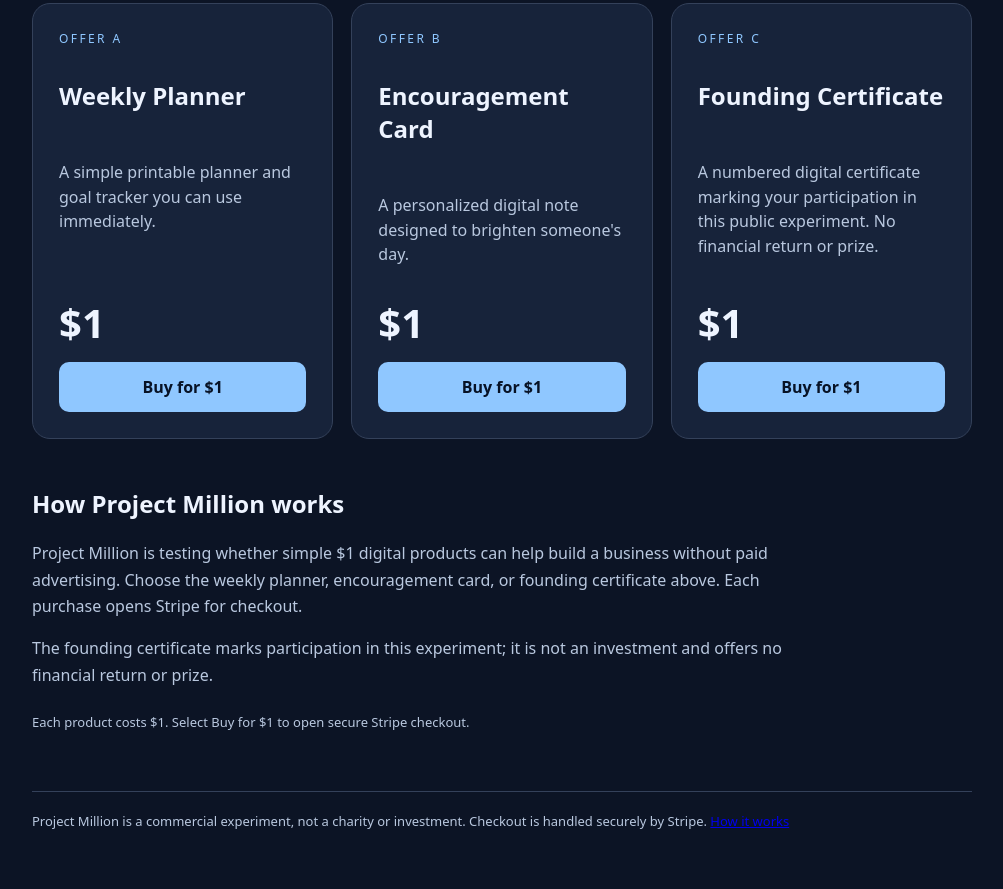
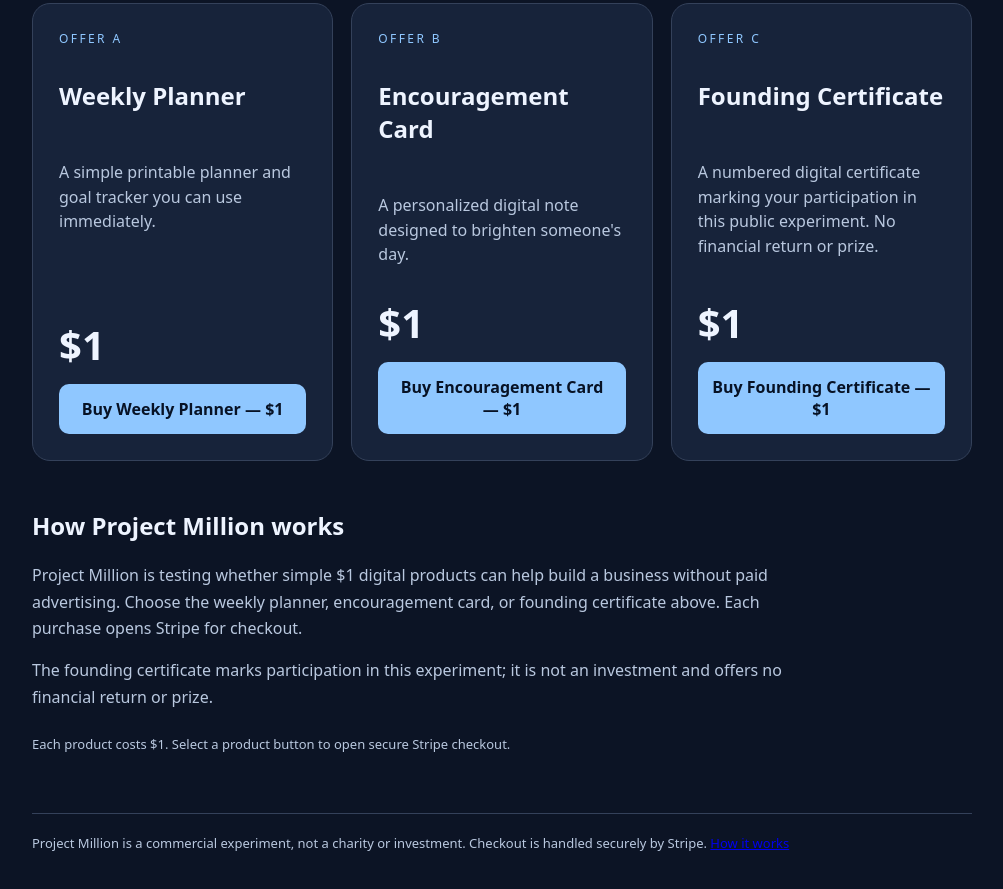
Before and after one commit to projectonemillionhq/project-million, a plain HTML site: page index.html in a window 1280 px wide. Shown: the part 441-1330 px from the top of the page, without its empty margins (138-1141 px from the left). Drawn offline with Linux system fonts and the light colour scheme.

Commit message:
Clarify each $1 purchase button without changing checkout links

```diff
--- a/index.html
+++ b/index.html
@@ -18,8 +18,8 @@
 <style>
 :root{font-family:system-ui,Arial,sans-serif;color:#eef4ff;background:#0c1425}*{box-sizing:border-box}body{margin:0}main{max-width:980px;margin:auto;padding:54px 20px}h1{font-size:clamp(42px,8vw,80px);letter-spacing:-.05em;margin:12px 0}h2{font-size:24px}.tag{color:#8fc7ff;text-transform:uppercase;letter-spacing:.2em;font-size:12px}.lead{font-size:21px;max-width:720px;color:#b9c8df}.grid{display:grid;grid-template-columns:repeat(auto-fit,minmax(240px,1fr));gap:18px;margin-top:38px}.card{background:#17233a;border:1px solid #34415a;border-radius:18px;padding:26px;display:flex;flex-direction:column;gap:12px}.card p{color:#b9c8df;line-height:1.55;flex:1}.price{font-size:40px;font-weight:800}button,a.action{border:0;border-radius:10px;background:#8fc7ff;color:#071225;font-weight:800;padding:14px;cursor:pointer;text-decoration:none;text-align:center}button:hover{background:#c3e2ff}.note{font-size:13px;color:#b9c8df;margin-top:25px}a:focus-visible{outline:3px solid #fff;outline-offset:4px}.info{margin-top:48px;max-width:760px}.info p{color:#b9c8df;line-height:1.65}.info a{color:#8fc7ff}footer{border-top:1px solid #34415a;margin-top:60px;padding-top:20px;color:#b9c8df;font-size:13px}
 </style></head><body><main><div class="tag">An open experiment in small-dollar commerce</div><h1>One dollar.<br>One million people.</h1><p class="lead">Can a useful $1 product grow into a million-customer business without advertising? We're testing three ideas in public. Choose a $1 product below.</p><section class="grid">
-<article class="card"><div class="tag">Offer A</div><h2>Weekly Planner</h2><p>A simple printable planner and goal tracker you can use immediately.</p><div class="price">$1</div><a class="action" href="https://buy.stripe.com/5kQ5kD6KV1zU6qE1Lp3cc00" aria-label="Buy Weekly Planner for $1 using Stripe">Buy for $1</a></article>
-<article class="card"><div class="tag">Offer B</div><h2>Encouragement Card</h2><p>A personalized digital note designed to brighten someone's day.</p><div class="price">$1</div><a class="action" href="https://buy.stripe.com/cNiaEXfhr3I28yM75J3cc01" aria-label="Buy Encouragement Card for $1 using Stripe">Buy for $1</a></article>
-<article class="card"><div class="tag">Offer C</div><h2>Founding Certificate</h2><p>A numbered digital certificate marking your participation in this public experiment. No financial return or prize.</p><div class="price">$1</div><a class="action" href="https://buy.stripe.com/00w7sLd9jdiC9CQ75J3cc02" aria-label="Buy Founding Certificate for $1 using Stripe">Buy for $1</a></article>
-</section><section class="info" id="how-it-works" aria-labelledby="how-title"><h2 id="how-title">How Project Million works</h2><p>Project Million is testing whether simple $1 digital products can help build a business without paid advertising. Choose the weekly planner, encouragement card, or founding certificate above. Each purchase opens Stripe for checkout.</p><p>The founding certificate marks participation in this experiment; it is not an investment and offers no financial return or prize.</p></section><p id="response" role="status" aria-live="polite" class="note">Each product costs $1. Select Buy for $1 to open secure Stripe checkout.</p><footer>Project Million is a commercial experiment, not a charity or investment. Checkout is handled securely by Stripe. <a href="#how-it-works">How it works</a></footer></main>
+<article class="card"><div class="tag">Offer A</div><h2>Weekly Planner</h2><p>A simple printable planner and goal tracker you can use immediately.</p><div class="price">$1</div><a class="action" href="https://buy.stripe.com/5kQ5kD6KV1zU6qE1Lp3cc00" aria-label="Buy Weekly Planner for $1 using Stripe">Buy Weekly Planner — $1</a></article>
+<article class="card"><div class="tag">Offer B</div><h2>Encouragement Card</h2><p>A personalized digital note designed to brighten someone's day.</p><div class="price">$1</div><a class="action" href="https://buy.stripe.com/cNiaEXfhr3I28yM75J3cc01" aria-label="Buy Encouragement Card for $1 using Stripe">Buy Encouragement Card — $1</a></article>
+<article class="card"><div class="tag">Offer C</div><h2>Founding Certificate</h2><p>A numbered digital certificate marking your participation in this public experiment. No financial return or prize.</p><div class="price">$1</div><a class="action" href="https://buy.stripe.com/00w7sLd9jdiC9CQ75J3cc02" aria-label="Buy Founding Certificate for $1 using Stripe">Buy Founding Certificate — $1</a></article>
+</section><section class="info" id="how-it-works" aria-labelledby="how-title"><h2 id="how-title">How Project Million works</h2><p>Project Million is testing whether simple $1 digital products can help build a business without paid advertising. Choose the weekly planner, encouragement card, or founding certificate above. Each purchase opens Stripe for checkout.</p><p>The founding certificate marks participation in this experiment; it is not an investment and offers no financial return or prize.</p></section><p id="response" role="status" aria-live="polite" class="note">Each product costs $1. Select a product button to open secure Stripe checkout.</p><footer>Project Million is a commercial experiment, not a charity or investment. Checkout is handled securely by Stripe. <a href="#how-it-works">How it works</a></footer></main>
 </body></html>
```
